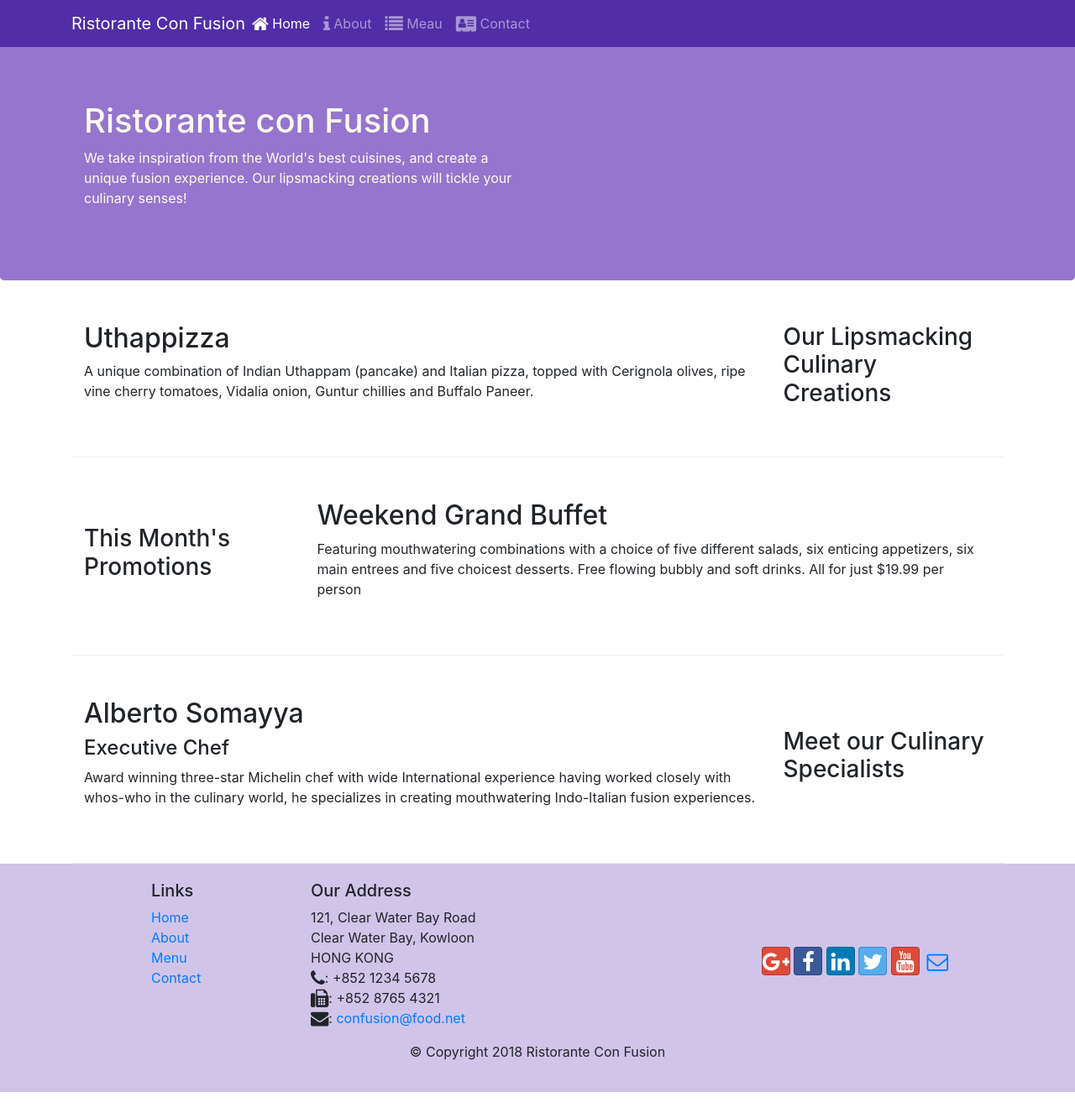
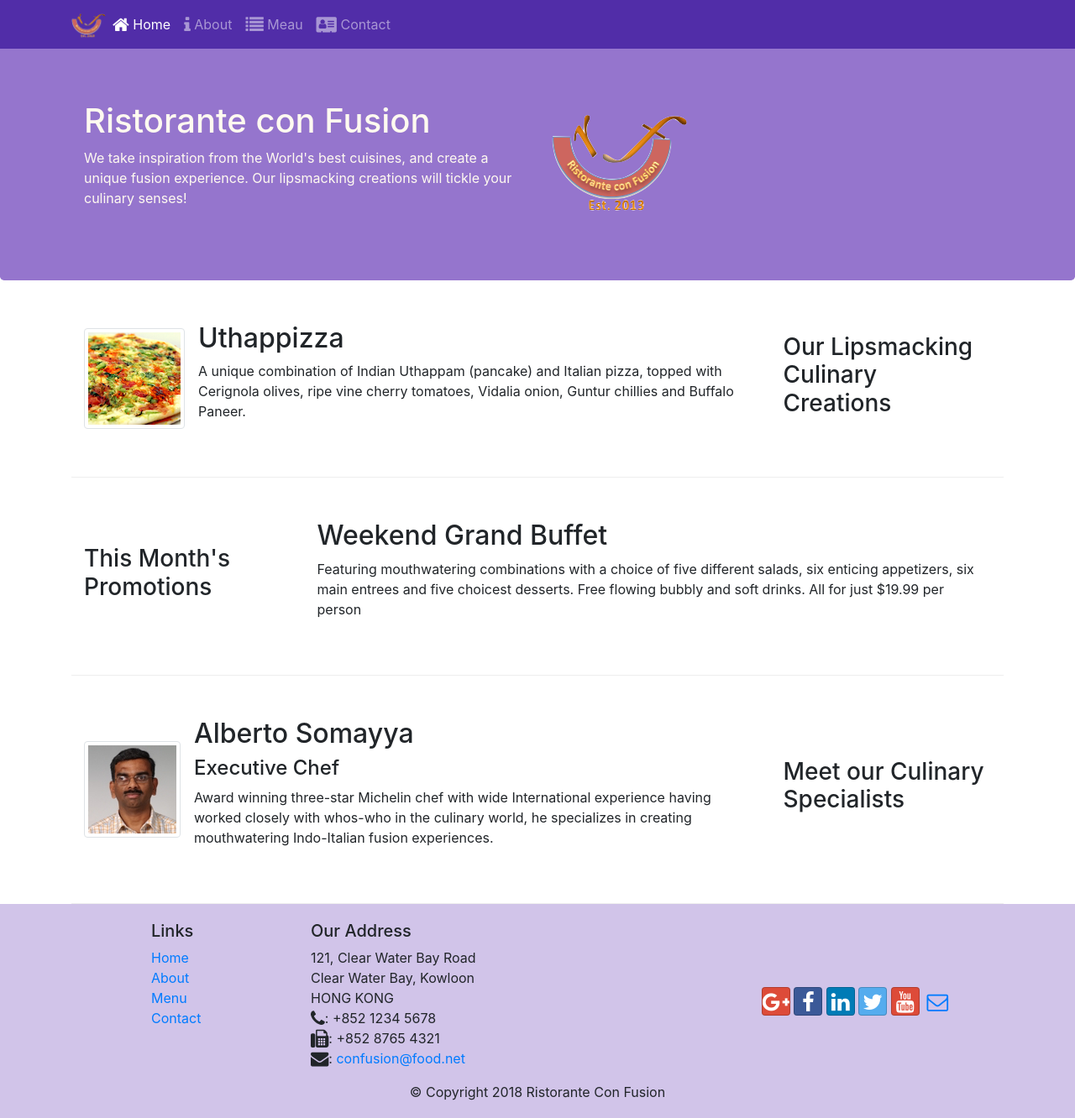
Before and after one commit to salstatice/coursera-bootstrap4, a website: page Bootstrap4/conFusion/index.html in a window 1280 px wide. Shown: the whole page at 84% size. Before the commit the page ends 1301 px from the top, so only its background shows below. Drawn offline with nearby package versions, Linux system fonts and the light colour scheme.

Commit message:
feat: Images and Media

```diff
--- a/Bootstrap4/conFusion/index.html
+++ b/Bootstrap4/conFusion/index.html
@@ -21,7 +21,7 @@
             <button class="navbar-toggler" type="button" data-toggle="collapse" data-target="#Navbar">
                 <span class="navbar-toggler-icon"></span>
             </button>
-            <a class="navbar-brand mr-auto" href=#>Ristorante Con Fusion</a>
+            <a class="navbar-brand mr-auto" href="#"><img src="img/logo.png" height="30" width="41"></a>
             <div class="collapse navbar-collapse" id="Navbar">
                 <ul class="navbar-nav mr-auto">
                     <li class="nav-item active"><a class="nav-link" href="#"><span class="fa fa-home fa-lg"></span> Home</a></li>
@@ -40,7 +40,8 @@
                     <h1>Ristorante con Fusion</h1>
                     <p>We take inspiration from the World's best cuisines, and create a unique fusion experience. Our lipsmacking creations will tickle your culinary senses!</p>
                 </div>
-                <div class="col-12 col-sm">
+                <div class="col-12 col-sm align-self-center">
+                    <img src="img/logo.png" class="img-fluid">
                 </div>
             </div>
         </div>
@@ -52,8 +53,17 @@
                 <h3>Our Lipsmacking Culinary Creations</h3>
             </div>
             <div class="col col-sm order-sm-first col-md">
-                <h2>Uthappizza</h2>
-                <p>A unique combination of Indian Uthappam (pancake) and Italian pizza, topped with Cerignola olives, ripe vine cherry tomatoes, Vidalia onion, Guntur chillies and Buffalo Paneer.</p>
+                <div class="media">
+                    <img class="d-flex mr-3 img-thumbnail align-self-center"
+                            src="img/uthappizza.png" alt="Uthappizza">
+                    <div class="media-body">
+                        <h2 class="mt-0">Uthappizza</h2>
+                        <p class="d-none d-sm-block">A unique combination of Indian Uthappam (pancake) and
+                            Italian pizza, topped with Cerignola olives, ripe vine
+                            cherry tomatoes, Vidalia onion, Guntur chillies and
+                            Buffalo Paneer.</p>
+                    </div>
+                </div>
             </div>
         </div>
 
@@ -73,9 +83,19 @@
                 <h3>Meet our Culinary Specialists</h3>
             </div>
             <div class="col col-sm order-sm-first col-md">
-                <h2>Alberto Somayya</h2>
-                <h4>Executive Chef</h4>
-                <p>Award winning three-star Michelin chef with wide International experience having worked closely with whos-who in the culinary world, he specializes in creating mouthwatering Indo-Italian fusion experiences. </p>
+                <div class="media">
+                    <img class="d-flex mr-3 img-thumbnail align-self-center"
+                            src="img/alberto.png" alt="Alberto Somayya">
+                    <div class="media-body">
+                        <h2 class="mt-0">Alberto Somayya</h2>
+                        <h4>Executive Chef</h4>
+                        <p class="d-none d-sm-block">Award winning three-star Michelin chef with wide
+                            International experience having worked closely with
+                            whos-who in the culinary world, he specializes in
+                            creating mouthwatering Indo-Italian fusion experiences.
+                            </p>
+                    </div>
+                </div>
             </div>
         </div>
     </div>
```
Also changed, not shown: Bootstrap4/conFusion/aboutus.html (+3 -2 lines), Bootstrap4/conFusion/contactus.html (+3 -2 lines), Bootstrap4/conFusion/img/alberto.png (added), Bootstrap4/conFusion/img/buffet.png (added), Bootstrap4/conFusion/img/logo.png (added), Bootstrap4/conFusion/img/uthappizza.png (added).
